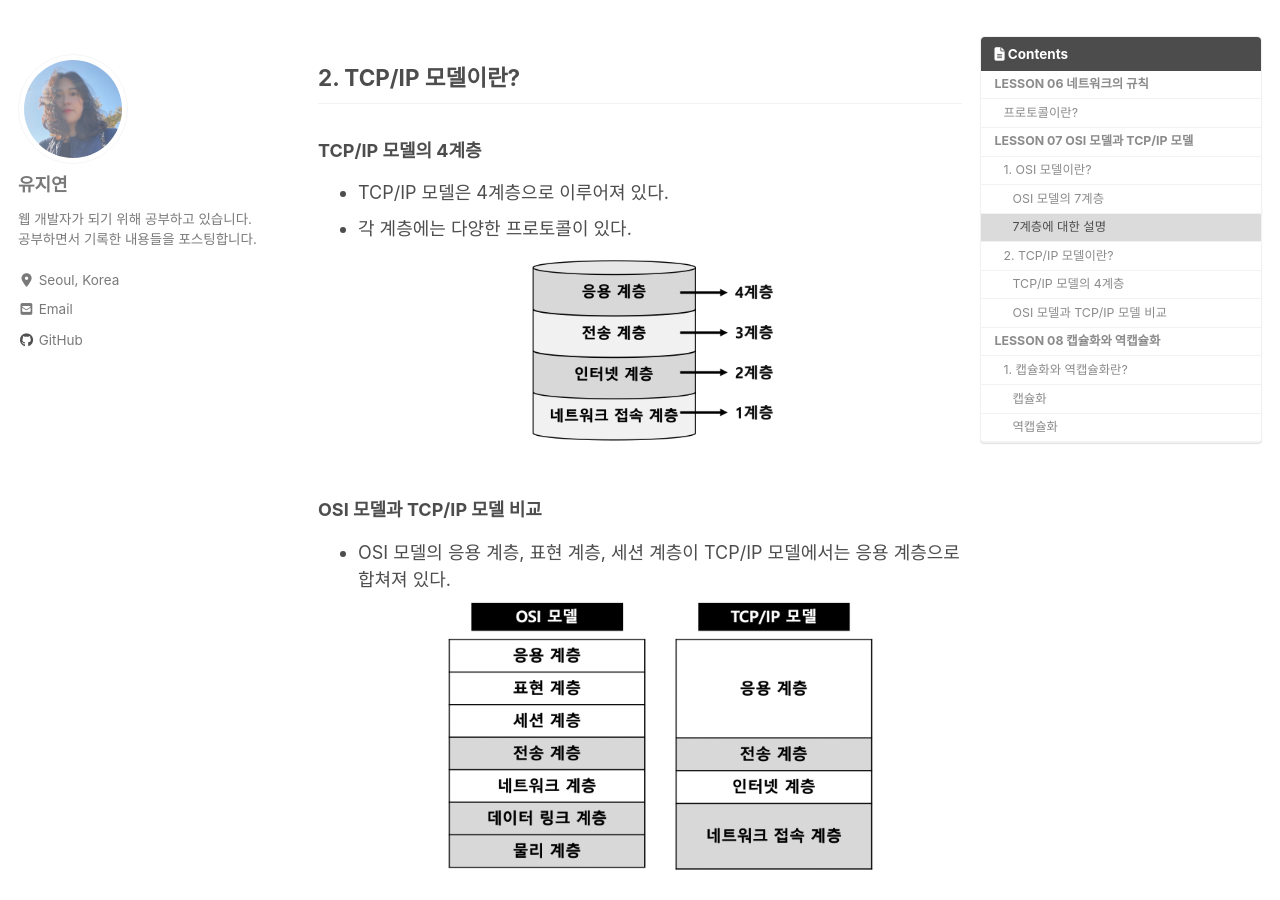
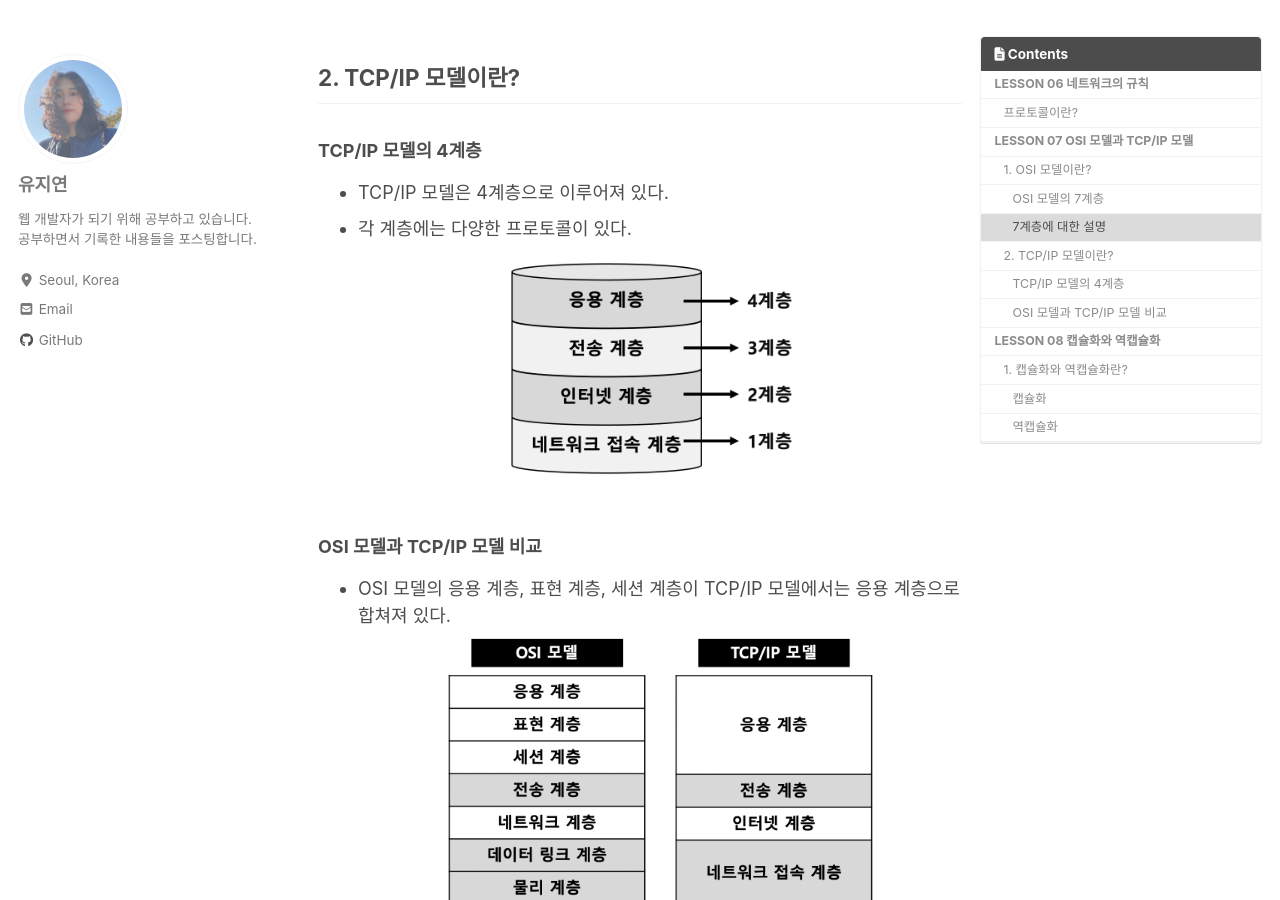
Before and after one commit to Jiyoun-Yoo/jiyoun-yoo.github.io, a Jekyll site: the page built from _posts/2020/network/2020-10-07-network-for-everyone-chapter02.md, in a window 1280 px wide and 900 px high, scrolled down 2771 px. Built offline with Jekyll 4.4.1, drawn with Linux system fonts in a browser that asks for light colours; cached includes are drawn as plain includes; nearby versions of some CDN libraries.

Commit message:
network-for-everyone

```diff
--- a/_posts/2020/network/2020-10-01-network-for-everyone-chapter01.markdown
+++ b/_posts/2020/network/2020-10-01-network-for-everyone-chapter01.markdown
@@ -99,8 +99,6 @@ last_modified_at: '2020-10-01 22:00:00 +0800'
 |  속도  | 빠르다                    | 느리다                 |
 |  오류  | 적다                      | 많다                   |
 
-![랜과 왠]({{ https://jiyounyou.github.io/ }}{{ site.baseurl }}/assets/images/post/network-for-everyone/ranwan.png){: .align-center}{: width="70%" height="70%"}
-
 ---
 # LESSON 04 가정에서 하는 랜 구성
 
--- a/_posts/2020/network/2020-10-07-network-for-everyone-chapter02.md
+++ b/_posts/2020/network/2020-10-07-network-for-everyone-chapter02.md
@@ -57,7 +57,7 @@ last_modified_at: '2020-10-07 22:00:00 +0800'
 ### TCP/IP 모델의 4계층
 - TCP/IP 모델은 4계층으로 이루어져 있다.
 - 각 계층에는 다양한 프로토콜이 있다.
-![TCP/IP 모델]({{ https://jiyounyou.github.io/ }}{{ site.baseurl }}/assets/images/post/network-for-everyone/TCP-IP-model1.png){: .align-center}{: width="60%" height="60%"}
+![TCP/IP 모델]({{ https://jiyounyou.github.io/ }}{{ site.baseurl }}/assets/images/post/network-for-everyone/TCP-IP-model1.png){: .align-center}{: width="70%" height="70%"}
 
 ### OSI 모델과 TCP/IP 모델 비교
 - OSI 모델의 응용 계층, 표현 계층, 세션 계층이 TCP/IP 모델에서는 응용 계층으로 합쳐져 있다.
```
